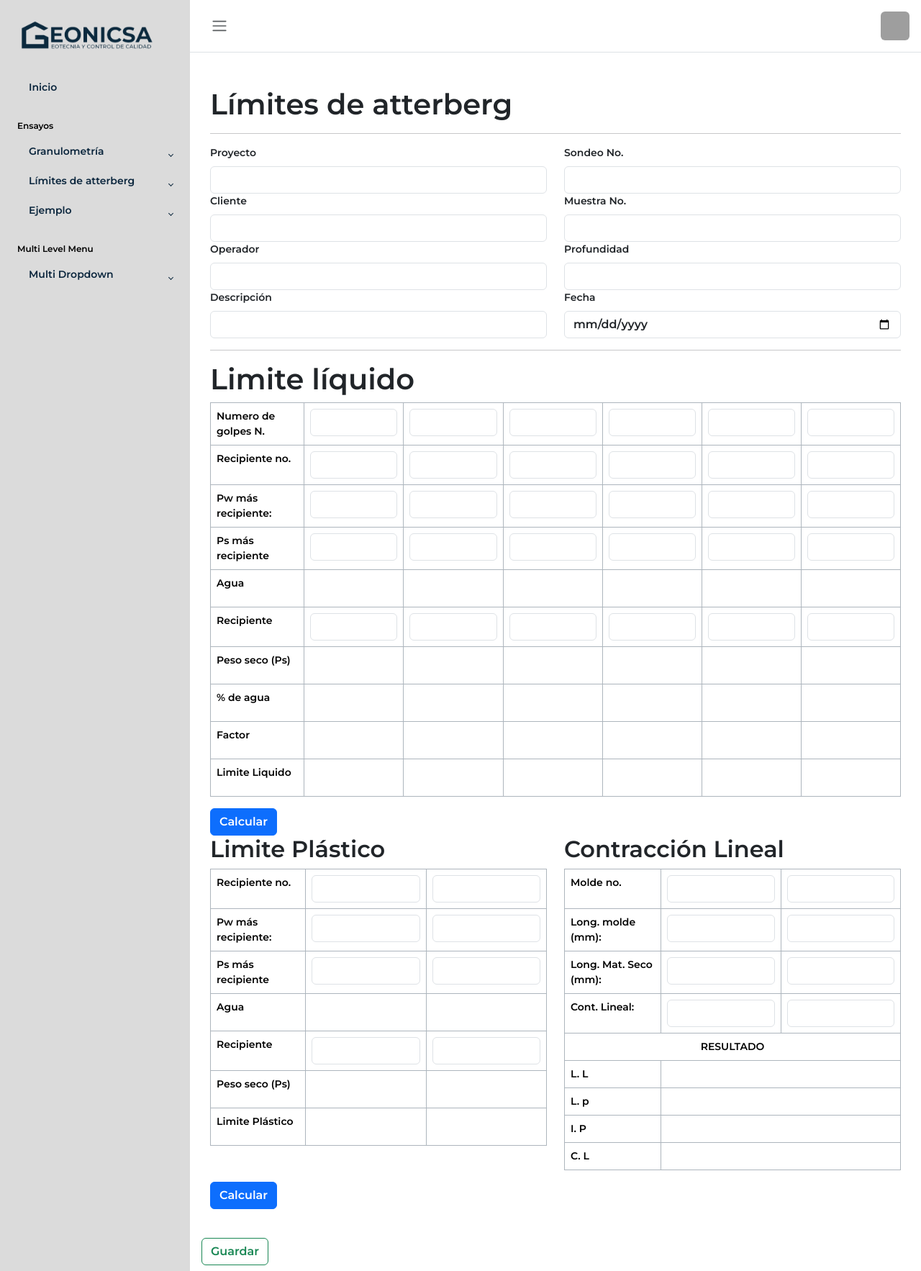
After one commit to IsabellaDo5/sistema_geonicsav1, a Django app: template ensayos/templates/detalle_limites_atterberg.html in a window 1280 px wide. The commit adds this page. Shown: the whole page at 72% size. Run offline with Django 4.2, Linux system fonts and the light colour scheme; the template is opened without the code that fills it, so the values that code supplies are empty; grey boxes are pictures that could not be loaded.

```diff
--- a/SisGeonicv1/urls.py
+++ b/SisGeonicv1/urls.py
@@ -21,11 +21,15 @@ import ensayos.views
 urlpatterns = [
     path('admin/', admin.site.urls),
     path('', ensayos.views.index),
-    # REPORTES
-    path('reportes-granulometria/', ensayos.views.reportes_granulometria, name="reportes-granulometria"),
+    # LISTAR REPORTES
+    path('granulometria/reportes/', ensayos.views.reportes_granulometria, name="reportes-granulometria"),
+    path('limites-de-atterberg/reportes/', ensayos.views.reportes_limites_atterberg, name="reportes-limite-atterberg"),
     # REGISTROS
     path('granulometria/nuevo/', ensayos.views.registrar_granulometria, name="registrar-granulometria"),
     path('limites-de-atterberg/nuevo/', ensayos.views.registrar_limites_atterberg, name="registrar-limites-de-attemberg"),
+    #DETALLE
+    path('granulometria/reporte/<int:id_ensayo>/',ensayos.views.detalle_granulometria, name="detalle-granulometria"),
+    # ASINCRONO
     path('ajax/obtener_factores/', ensayos.views.obtener_factores, name='obtener_factores'),
     path('ajax/obtener_grafica/', ensayos.views.obtener_grafica, name="obtener-grafica"),
 ]
--- a/ensayos/static/granulometria.js
+++ b/ensayos/static/granulometria.js
@@ -158,3 +158,22 @@ function sumaPRP(event, PRP, sumaPRP_) {
     sumaPRP.textContent = sumador.toFixed(3); // Formatea el resultado a dos decimales
 
 }
+
+function sumaPRP(PRP, sumaPRP_) {
+    const PRP_lista = document.getElementsByName(PRP);
+    let sumaPRP = document.getElementById(sumaPRP_);
+    let sumador = 0.0;
+
+    for (let x = 0; x < PRP_lista.length; x++) {
+        const value = PRP_lista[x].value;
+        if (value !== "") {
+            const peso = parseFloat(value);
+            if (!isNaN(peso)) {
+                sumador += peso;
+            }
+        }
+    }
+
+    sumaPRP.textContent = sumador.toFixed(3); // Formatea el resultado a dos decimales
+
+}
--- /dev/null
+++ b/ensayos/templates/detalle_limites_atterberg.html
@@ -0,0 +1,365 @@
+
+{% extends "layout.html" %}
+{% load static %}
+{% block title %}
+Límites de Atterberg
+{% endblock %}
+
+{% block content %}
+<h1> Límites de atterberg </h1>
+
+<hr>
+<form action="/limites_atterberg/" method="POST">
+  {% csrf_token %}
+  <div class="row">
+    <div class="col-md">
+      <label class="form-label">Proyecto</label>
+      <input type="text" name="nombre_proyecto" class="form-control">
+
+      <label class="form-label">Cliente</label>
+      <input type="text" name="cliente" class="form-control">
+
+      <label class="form-label">Operador</label>
+      <input type="text" name="operador" class="form-control">
+
+      <label class="form-label">Descripción</label>
+      <input type="text" name="descripcion" class="form-control">
+
+    </div>
+
+    <div class="col-md">
+      <label class="form-label">Sondeo No.</label>
+      <input type="text" name="no_sondeo" class="form-control">
+
+      <label class="form-label">Muestra No.</label>
+      <input type="text" name="no_muestra" class="form-control">
+
+      <label class="form-label">Profundidad</label>
+      <input type="text" name="profundidad" class="form-control">
+
+      <label class="form-label">Fecha</label>
+      <input type="date" name="fecha_ensayo" class="form-control">
+    </div>
+  </div>
+  <hr>
+  <div class="row ">
+    <h1>Limite líquido</h1>
+    <div class="table-responsive">
+      <table class="table table-bordered border-dark-subtle">
+        <tbody>
+          <tr>
+
+            <th scope="row">Numero de golpes N.</th>
+
+            <td><input class="form-control" name="no_golpes_LL" oninput="obtenerFactor('no_golpes_LL1', 'factor_LL1')" type="number" step="0.01" value="" id="no_golpes_LL1"> </td>
+            <td><input class="form-control" name="no_golpes_LL" oninput="obtenerFactor('no_golpes_LL2', 'factor_LL2')" type="number" step="0.01" value="" id="no_golpes_LL2"> </td>
+            <td><input class="form-control" name="no_golpes_LL" oninput="obtenerFactor('no_golpes_LL3', 'factor_LL3')" type="number" step="0.01" value="" id="no_golpes_LL3"> </td>
+            <td><input class="form-control" name="no_golpes_LL" oninput="obtenerFactor('no_golpes_LL4', 'factor_LL4')" type="number" step="0.01" value="" id="no_golpes_LL4"> </td>
+            <td><input class="form-control" name="no_golpes_LL" oninput="obtenerFactor('no_golpes_LL5', 'factor_LL5')" type="number" step="0.01" value="" id="no_golpes_LL5"> </td>
+            <td><input class="form-control" name="no_golpes_LL" oninput="obtenerFactor('no_golpes_LL5', 'factor_LL5')" type="number" step="0.01" value="" id="no_golpes_LL6"> </td>
+          </tr>
+
+          <tr>
+
+            <th scope="row">Recipiente no.</th>
+
+            <td><input class="form-control" name="recipiente_no_LL" type="number" step="0.01" value="" id=""> </td>
+            <td><input class="form-control" name="recipiente_no_LL" type="number" step="0.01" value="" id=""> </td>
+            <td><input class="form-control" name="recipiente_no_LL" type="number" step="0.01" value="" id=""> </td>
+            <td><input class="form-control" name="recipiente_no_LL" type="number" step="0.01" value="" id=""> </td>
+            <td><input class="form-control" name="recipiente_no_LL" type="number" step="0.01" value="" id=""> </td>
+            <td><input class="form-control" name="recipiente_no_LL" type="number" step="0.01" value="" id=""> </td>
+          </tr>
+
+          <tr>
+
+            <th scope="row">Pw más recipiente:</th>
+
+            <td><input class="form-control" name="pw_mas_recip_LL" type="number" step="0.01" value="" id=""> </td>
+            <td><input class="form-control" name="pw_mas_recip_LL" type="number" step="0.01" value="" id=""> </td>
+            <td><input class="form-control" name="pw_mas_recip_LL" type="number" step="0.01" value="" id=""> </td>
+            <td><input class="form-control" name="pw_mas_recip_LL" type="number" step="0.01" value="" id=""> </td>
+            <td><input class="form-control" name="pw_mas_recip_LL" type="number" step="0.01" value="" id=""> </td>
+            <td><input class="form-control" name="pw_mas_recip_LL" type="number" step="0.01" value="" id=""> </td>
+          </tr>
+          <tr>
+
+            <th scope="row">Ps más recipiente</th>
+
+            <td><input class="form-control" name="ps_mas_recip_LL" type="number" step="0.01" value="" id=""> </td>
+            <td><input class="form-control" name="ps_mas_recip_LL" type="number" step="0.01" value="" id=""> </td>
+            <td><input class="form-control" name="ps_mas_recip_LL" type="number" step="0.01" value="" id=""> </td>
+            <td><input class="form-control" name="ps_mas_recip_LL" type="number" step="0.01" value="" id=""> </td>
+            <td><input class="form-control" name="ps_mas_recip_LL" type="number" step="0.01" value="" id=""> </td>
+            <td><input class="form-control" name="ps_mas_recip_LL" type="number" step="0.01" value="" id=""> </td>
+          </tr>
+
+          <tr>
+
+            <th scope="row">Agua</th>
+
+            <td><input class="form-control-plaintext" name="agua_LL" type="number" step="0.01" value="" id="" readonly>
+            </td>
+            <td><input class="form-control-plaintext" name="agua_LL" type="number" step="0.01" value="" id="" readonly>
+            </td>
+            <td><input class="form-control-plaintext" name="agua_LL" type="number" step="0.01" value="" id="" readonly>
+            </td>
+            <td><input class="form-control-plaintext" name="agua_LL" type="number" step="0.01" value="" id="" readonly>
+            </td>
+            <td><input class="form-control-plaintext" name="agua_LL" type="number" step="0.01" value="" id="" readonly>
+            </td>
+
+            <td><input class="form-control-plaintext" name="agua_LL" type="number" step="0.01" value="" id="" readonly>
+            </td>
+          </tr>
+
+          <tr>
+
+            <th scope="row">Recipiente</th>
+
+            <td><input class="form-control" name="recipiente_LL" type="number" step="0.01" value="" id=""> </td>
+            <td><input class="form-control" name="recipiente_LL" type="number" step="0.01" value="" id=""> </td>
+            <td><input class="form-control" name="recipiente_LL" type="number" step="0.01" value="" id=""> </td>
+            <td><input class="form-control" name="recipiente_LL" type="number" step="0.01" value="" id=""> </td>
+            <td><input class="form-control" name="recipiente_LL" type="number" step="0.01" value="" id=""> </td>
+            <td><input class="form-control" name="recipiente_LL" type="number" step="0.01" value="" id=""> </td>
+          </tr>
+
+          <tr>
+
+            <th scope="row">Peso seco (Ps)</th>
+
+            <td><input class="form-control-plaintext" name="peso_seco_LL" type="number" step="0.01" value="" id=""
+                readonly> </td>
+            <td><input class="form-control-plaintext" name="peso_seco_LL" type="number" step="0.01" value="" id=""
+                readonly> </td>
+            <td><input class="form-control-plaintext" name="peso_seco_LL" type="number" step="0.01" value="" id=""
+                readonly> </td>
+            <td><input class="form-control-plaintext" name="peso_seco_LL" type="number" step="0.01" value="" id=""
+                readonly> </td>
+            <td><input class="form-control-plaintext" name="peso_seco_LL" type="number" step="0.01" value="" id=""
+                readonly> </td>
+            <td><input class="form-control-plaintext" name="peso_seco_LL" type="number" step="0.01" value="" id=""
+                readonly> </td>
+
+          </tr>
+
+          <tr>
+
+            <th scope="row">% de agua</th>
+
+            <td><input class="form-control-plaintext" name="Pe_agua_LL" type="number" step="0.01" value="" id=""
+                readonly> </td>
+            <td><input class="form-control-plaintext" name="Pe_agua_LL" type="number" step="0.01" value="" id=""
+                readonly> </td>
+            <td><input class="form-control-plaintext" name="Pe_agua_LL" type="number" step="0.01" value="" id=""
+                readonly> </td>
+            <td><input class="form-control-plaintext" name="Pe_agua_LL" type="number" step="0.01" value="" id=""
+                readonly> </td>
+            <td><input class="form-control-plaintext" name="Pe_agua_LL" type="number" step="0.01" value="" id=""
+                readonly> </td>
+            <td><input class="form-control-plaintext" name="Pe_agua_LL" type="number" step="0.01" value="" id=""
+                readonly> </td>
+
+          </tr>
+
+
+          <tr>
+
+            <th scope="row">Factor</th>
+
+            <td><input class="form-control-plaintext" name="factor_LL" type="number" step="0.01" value="" id="factor_LL1"
+                readonly> </td>
+            <td><input class="form-control-plaintext" name="factor_LL" type="number" step="0.01" value="" id="factor_LL2"
+                readonly> </td>
+            <td><input class="form-control-plaintext" name="factor_LL" type="number" step="0.01" value="" id="factor_LL3"
+                readonly> </td>
+            <td><input class="form-control-plaintext" name="factor_LL" type="number" step="0.01" value="" id="factor_LL4"
+                readonly> </td>
+            <td><input class="form-control-plaintext" name="factor_LL" type="number" step="0.01" value="" id="factor_LL5"
+                readonly> </td>
+            <td><input class="form-control-plaintext" name="factor_LL" type="number" step="0.01" value="" id="factor_LL6"
+                readonly> </td>
+
+          </tr>
+
+          <tr>
+
+            <th scope="row">Limite Liquido</th>
+
+            <td><input class="form-control-plaintext" name="Limite_liquido" type="number" step="0.01" value="" id=""
+                readonly> </td>
+            <td><input class="form-control-plaintext" name="Limite_liquido" type="number" step="0.01" value="" id=""
+                readonly> </td>
+            <td><input class="form-control-plaintext" name="Limite_liquido" type="number" step="0.01" value="" id=""
+                readonly> </td>
+            <td><input class="form-control-plaintext" name="Limite_liquido" type="number" step="0.01" value="" id=""
+                readonly> </td>
+            <td><input class="form-control-plaintext" name="Limite_liquido" type="number" step="0.01" value="" id=""
+                readonly> </td>
+            <td><input class="form-control-plaintext" name="Limite_liquido" type="number" step="0.01" value="" id=""
+                readonly> </td>
+
+          </tr>
+        </tbody>
+      </table>
+    </div>
+  </div>
+  <button type="button" class="btn btn-primary"
+    onclick="limite_liquido(event, 'no_golpes_LL', 'recipiente_no_LL', 'pw_mas_recip_LL', 'ps_mas_recip_LL', 'agua_LL', 'recipiente_LL', 'peso_seco_LL' ,'Pe_agua_LL', 'factor_LL')" id="LL">Calcular</button>
+  <br>
+
+
+  <div id="ajax-response"></div>
+
+
+  <div class="row ">
+    <div class="col-md">
+    <h2>Limite Plástico</h2>
+    <div class="table-responsive">
+      <table class="table table-bordered border-dark-subtle">
+        <tbody>
+
+          <tr>
+
+            <th scope="row">Recipiente no.</th>
+
+            <td><input class="form-control" name="recipiente_no_LP" type="number" step="0.01" value="" id=""> </td>
+            <td><input class="form-control" name="recipiente_no_LP" type="number" step="0.01" value="" id=""> </td>
+          </tr>
+
+          <tr>
+
+            <th scope="row">Pw más recipiente:</th>
+
+            <td><input class="form-control" name="pw_mas_recip_LP" type="number" step="0.01" value="" id=""> </td>
+            <td><input class="form-control" name="pw_mas_recip_LP" type="number" step="0.01" value="" id=""> </td>
+          </tr>
+          <tr>
+
+            <th scope="row">Ps más recipiente</th>
+
+            <td><input class="form-control" name="ps_mas_recip_LP" type="number" step="0.01" value="" id=""> </td>
+            <td><input class="form-control" name="ps_mas_recip_LP" type="number" step="0.01" value="" id=""> </td>
+          </tr>
+
+          <tr>
+
+            <th scope="row">Agua</th>
+
+            <td><input class="form-control-plaintext" name="agua_LP" type="number" step="0.01" value="" id="" readonly>
+            </td>
+            <td><input class="form-control-plaintext" name="agua_LP" type="number" step="0.01" value="" id="" readonly>
+            </td>
+          </tr>
+
+          <tr>
+
+            <th scope="row">Recipiente</th>
+
+            <td><input class="form-control" name="recipiente_LP" type="number" step="0.01" value="" id=""> </td>
+            <td><input class="form-control" name="recipiente_LP" type="number" step="0.01" value="" id=""> </td>
+          </tr>
+
+          <tr>
+
+            <th scope="row">Peso seco (Ps)</th>
+            <td><input class="form-control-plaintext" name="peso_seco_LP" type="number" step="0.01" value="" id=""
+              readonly> </td>
+          <td><input class="form-control-plaintext" name="peso_seco_LP" type="number" step="0.01" value="" id=""
+              readonly> </td>
+          <tr>
+
+            <th scope="row">Limite Plástico</th>
+
+            <td><input class="form-control-plaintext" name="Limite_Plastico" type="number" step="0.01" value="" id=""
+                readonly> </td>
+            <td><input class="form-control-plaintext" name="Limite_Plastico" type="number" step="0.01" value="" id=""
+                readonly> </td>
+
+          </tr>
+        </tbody>
+      </table>
+    </div>
+  </div>
+
+  <div class="col-md">
+    <h2>Contracción Lineal</h2>
+    <div class="table-responsive">
+      <table class="table table-bordered border-dark-subtle">
+        <tbody>
+
+          <tr>
+
+            <th scope="row">Molde no.</th>
+
+            <td><input class="form-control" name="molde_no" type="number" step="0.01" value="" id=""> </td>
+            <td><input class="form-control" name="molde_no" type="number" step="0.01" value="" id=""> </td>
+          </tr>
+
+          <tr>
+
+            <th scope="row">Long. molde (mm):</th>
+
+            <td><input class="form-control" name="long_molde"" type="number" step="0.01" value="" id=""> </td>
+            <td><input class="form-control" name="long_molde"" type="number" step="0.01" value="" id=""> </td>
+
+          </tr>
+          <tr>
+
+            <th scope="row">Long. Mat. Seco (mm):</th>
+
+            <td><input class="form-control" name="ps_mas_recip_LP" type="number" step="0.01" value="" id=""> </td>
+            <td><input class="form-control" name="ps_mas_recip_LP" type="number" step="0.01" value="" id=""> </td>
+          </tr>
+          <tr>
+
+          <th scope="row">Cont. Lineal:</th>
+
+            <td><input class="form-control" name="ps_mas_recip_LP" type="number" step="0.01" value="" id=""> </td>
+            <td><input class="form-control" name="ps_mas_recip_LP" type="number" step="0.01" value="" id=""> </td>
+          </tr>
+          <tr>
+            <th colspan="3" class="text-center"> RESULTADO </th>
+          </tr>
+          <tr>
+            <th>L. L</th>
+            <td colspan="2"></td>
+          </tr>
+          <tr>
+            <th>L. p</th>
+            <td colspan="2"></td>
+          </tr>
+          <tr>
+            <th>I. P</th>
+            <td colspan="2"></td>
+          </tr>
+          <tr>
+            <th>C. L</th>
+            <td colspan="2"></td>
+          </tr>
+
+        </tbody>
+      </table>
+    </div>
+
+  </div>
+  </div>
+  <button type="button" class="btn btn-primary"
+  onclick= "limite_plastico(event, 'pw_mas_recip_LP', 'ps_mas_recip_LP', 'agua_LP', 'recipiente_LP', 'peso_seco_LP' ,'Pe_agua_LP', 'factor_LP')"
+    id="calcular_granulometria">Calcular</button>
+
+
+  </div>
+  <button type="submit" class="btn btn-outline-success">Guardar</button>
+</form>
+<!--<script src="https://ajax.googleapis.com/ajax/libs/jquery/3.7.1/jquery.min.js"></script>-->
+
+{% endblock %}
+
+{% block scripts %}
+<script>
+  const obtenerFactoresUrl = '{% url "obtener_factores" %}';
+</script>
+<script src="{% static 'limites_atterberg.js' %}"></script>
+{% endblock %}
--- a/ensayos/templates/layout.html
+++ b/ensayos/templates/layout.html
@@ -40,7 +40,7 @@
             </a>
             <ul id="pages" class="sidebar-dropdown list-unstyled collapse" data-bs-parent="#sidebar">
               <li class="sidebar-item ">
-                <a href="/reportes-granulometria/" class="sidebar-link "> <i class="bi bi-file-earmark-text-fill"></i>Ver reportes</a>
+                <a href="{% url 'reportes-granulometria' %}" class="sidebar-link "> <i class="bi bi-file-earmark-text-fill"></i>Ver reportes</a>
               </li>
               <li class="sidebar-item">
                 <a href="/granulometria/nuevo/" class="sidebar-link"><i class="bi bi-file-earmark-plus"></i>Añadir</a>
@@ -54,7 +54,7 @@
             </a>
             <ul id="posts" class="sidebar-dropdown list-unstyled collapse" data-bs-parent="#sidebar">
               <li class="sidebar-item">
-                <a href="#" class="sidebar-link"><i class="bi bi-file-earmark-text-fill"></i>Ver reportes</a>
+                <a href="{% url 'reportes-limite-atterberg' %}" class="sidebar-link"><i class="bi bi-file-earmark-text-fill"></i>Ver reportes</a>
               </li>
               <li class="sidebar-item">
                 <a href="/limites-de-atterberg/nuevo/" class="sidebar-link"><i class="bi bi-file-earmark-plus"></i>Añadir</a>
```
Also changed, not shown: ensayos/templates/detalle_granulometria.html (+56 -29 lines), ensayos/templates/error.html (added, +12 -0 lines), ensayos/templates/reportes.html (renamed from ensayos/templates/reportes_granulometria.html, +6 -6 lines), ensayos/views.py (+49 -7 lines), db.sqlite3.
